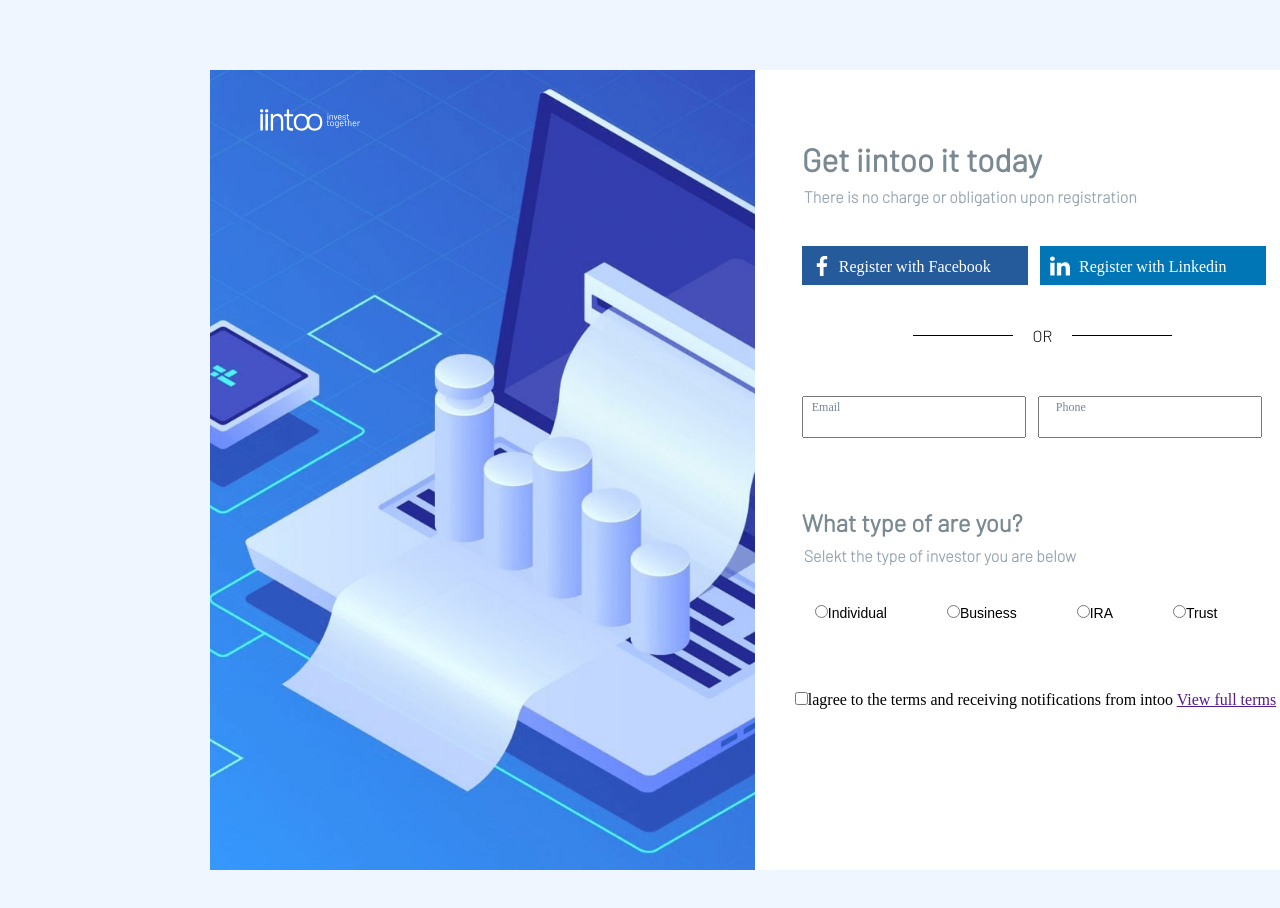
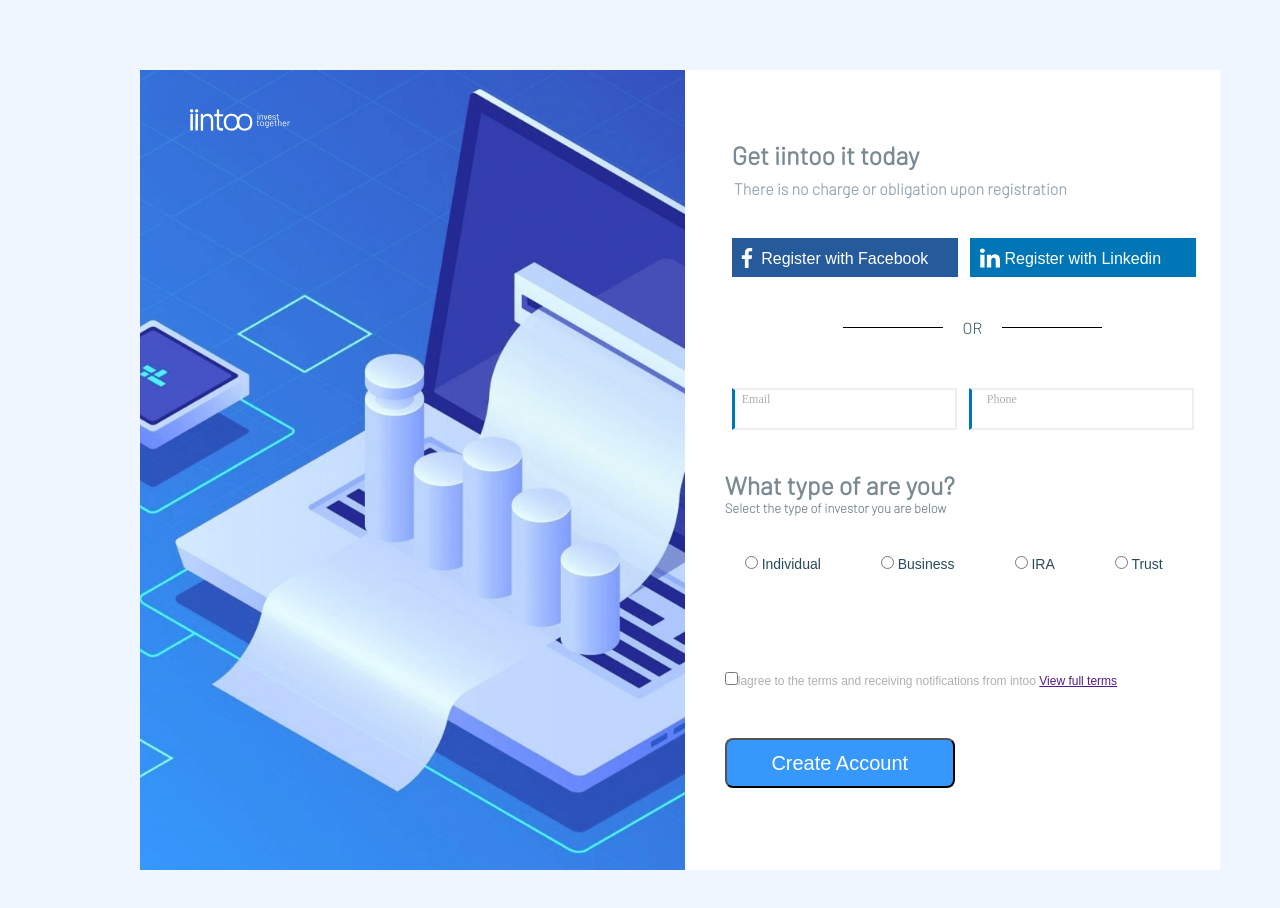
Before and after one commit to MrCat98/homework, a plain HTML site: page link.html in a window 1280 px wide. Drawn offline with Linux system fonts and the light colour scheme.

Commit message:
last moment

```diff
--- a/link.html
+++ b/link.html
@@ -15,12 +15,12 @@
 
         <main class="main-form">
 
-            <header class="main-title">
-                <h1>Get iintoo it today</h1>
-                <h2>There is no charge or obligation upon registration</h2>
+            <header class="title">
+                <h1 >Get iintoo it today</h1>
+                <h2 >There is no charge or obligation upon registration</h2>
             </header>
 
-            <section>
+        <section>
             <ul class="registration-facebook-linkedin">
                 <li><a class="facebook" href="">Register with Facebook</a></li>
                 <li><a class="linkedin" href="">Register with Linkedin</a></li>
@@ -37,27 +37,34 @@
                 </div>
             </ul>
             <header class="sub-title">
-            <h1>What type of are you?</h1>
-            <h2>Selekt the type of investor you are below</h2>
+            <h3 >What type of are you?</h3>
+            <h4 >Select the type of investor you are below</h4>
             </heder>
-            <ul class="radio-button">
+            <form class="radio-button">
                 <label>
-                <input type="radio" name="individual">Individual
+                <input class="radio" type="radio" name="individual">
+                <span class="radio-text">Individual</span>
                 </label>
                 <label>
-                <input type="radio" name="Business">Business
+                <input class="radio" type="radio" name="Business">
+                <span>Business</span>
                 </label>
                 <label>
-                <input type="radio" name="IRA">IRA
+                <input class="radio" type="radio" name="IRA">
+                <span>IRA</span>
                 </label>
                 <label>
-                <input type="radio" name="Trust">Trust
+                <input class="radio" type="radio" name="Trust">
+                <span>Trust</span>
                 </label>
-            </ul>
-            </section>
+            </form>
+        </section>
 
-            <footer class="term-of-service"><input type="checkbox">lagree to the terms and receiving notifications from intoo <a href="">View full terms</a></span>
+            <footer class="term-of-service"><input type="checkbox"><span class="-text-service">lagree to the terms and receiving notifications from intoo</span>  <a href="">View full terms</a></span>
 
+        <label class="button">
+                <input class="create" type="button" name="create" value="Create Account">
+         </label>
         </main>
 
 
--- a/style.css
+++ b/style.css
@@ -49,7 +49,7 @@
     gap: 0px;
     justify-content: center;
     background-color: white;
-    margin: 70px;
+    margin-top:70px;
 
 }
 
@@ -78,20 +78,34 @@
  h1{
     color: #7B8A92;
     font-family: 'barlow-light',sans-serif;
-    margin-left: 7px;
+   margin-left: 7px;
+   font-size: 25px;
 }
+
 h2{
     margin: 9px;
     color: #96A5B1;
     font-family:'barlow-thin',sans-serif;
-    font-size:medium;
+    font-size:16px;
+}
+
+h3{
+    color: #7B8A92;
+    font-family: 'barlow-light',sans-serif;
+    font-size: 25px;
+}
+
+h4{
+    color: #7B8A92;
+    font-family: 'barlow-thin',sans-serif;
+    font-size: 13px;
 }
 .sub-title{
-    margin-top: 70px;
+    margin-top: 40px;
 }
 
-
 .facebook{
+    font-family: Arial, Helvetica, sans-serif;
     display:inline-block;
     width:226px;
     height: 27px;
@@ -100,13 +114,16 @@
     background-repeat: no-repeat;
     background-size:20px;
     background-position:10px;
+    background-position: 5px;
     text-decoration: none;
     text-align:center;
     padding-top:12px;
-    color: white;
+
+    color: #FFFFFF;
 }
 
 .linkedin{
+    font-family: Arial, Helvetica, sans-serif;
     margin-left:12px;
     display:inline-block;
     width:226px;
@@ -119,7 +136,7 @@
     text-decoration: none;
     text-align:center;
     padding-top:12px;
-    color: white;
+    color: #FFFFFF
 }
 
 .registration-facebook-linkedin{
@@ -141,7 +158,7 @@
     align-items: center;
     text-align: center;
     justify-content: center;
-    color: #000;
+    color: #2A4A5C;
     margin-top: 30px;
     margin-bottom: 40px;
 }
@@ -166,6 +183,9 @@
     width: 210px;
     padding:14px 5px 6px;
     font-size: 16px;
+    border:2px solid #EEEEEE;
+    border-radius: 0,1px;
+    border-left: 3px solid #0076B6 ;
 }
 
 .registration-numb input{
@@ -173,6 +193,8 @@
     padding:14px 5px 6px;
     font-size: 16px;
     margin-left: 12px;
+    border:2px solid #EEEEEE;
+    border-left: 3px solid #0076B6 ;
 }
 
 .placeholder-email{
@@ -180,7 +202,7 @@
     top: 4px;
     left: 10px;
     font-size: 12px;
-    color:lightslategray;
+    color:#AFAFAF;
 }
 
 .placeholder-numb{
@@ -188,7 +210,7 @@
     top: 4px;
     left: 30px;
     font-size: 12px;
-    color: lightslategray;
+    color: #AFAFAF;
 }
 
 .radio-button{
@@ -199,8 +221,36 @@
     gap: 60px;
     margin-top: 40px;
     margin-left: 20px;
+    color: #2A4A5C;
+}
+
+.radio-text{
+
+
 }
 
 .term-of-service{
-    margin-top: 70px;
+    font-family: Arial, Helvetica, sans-serif;
+    font-size: 12px;
+    margin-top: 100px;
+    color:#AFAFAF;
+    text-align:r;
+
 }
+
+
+
+.create{
+    margin-top: 50px;
+width: 230px;
+height: 50px;
+background-color: #3698FB;
+color: #FFFFFF;
+font-size: 20px;
+border-radius: 8px;
+
+}
+
+.radio:hover{
+
+}
```
